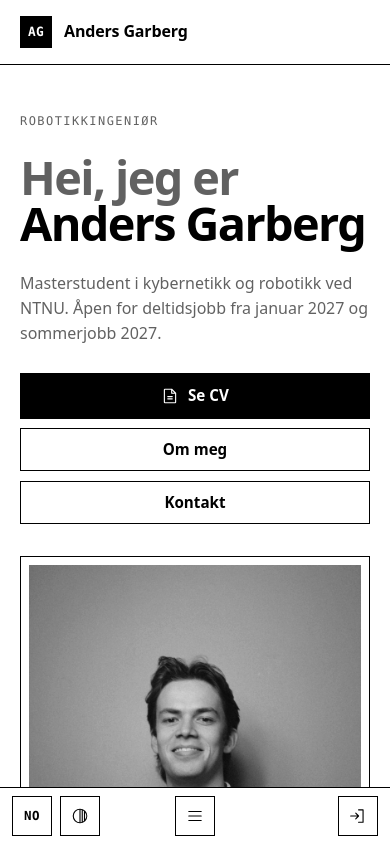
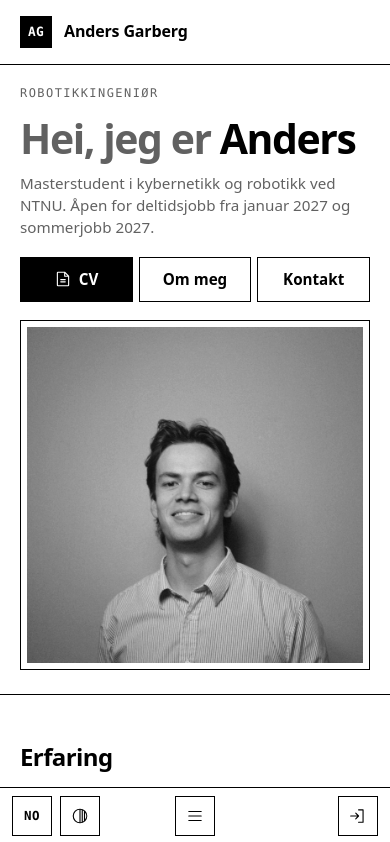
Before and after one commit to andersgar/anders.garberg.wtf, a React (Vite) app: page /om-meg in a window 390 px wide. Shown: the top 842 px of the page. Built offline with nearby package versions, Linux system fonts and the light colour scheme; no server answers.

Commit message:
Fit the phone hero above the fold: buttons in one row, short labels, smaller type.

```diff
--- a/scripts/prerender.ts
+++ b/scripts/prerender.ts
@@ -265,9 +265,9 @@ function renderBody(
 <header id="home" class="hero"><div class="container hero-wrap">
 <div class="hero-main">
 <p class="eyebrow">${escape(t.roleTitle)}</p>
-<h1><span class="greeting">${escape(t.greeting)}</span> <span class="name">${PERSON.name}</span></h1>
+<h1><span class="greeting">${escape(t.greeting)}</span> <span class="name">${PERSON.givenName}<span class="not-phone"> ${PERSON.familyName}</span></span></h1>
 <p class="hero-sub">${escape(t.heroSubtext)}</p>
-<div class="hero-cta"><a class="btn" href="${escape(t.cv)}">${escape(t.viewCV)}</a><a class="btn ghost" href="#about">${escape(t.about)}</a><a class="btn ghost" href="#contact">${escape(t.contact)}</a></div>
+<div class="hero-cta"><a class="btn" href="${escape(t.cv)}"><span class="not-phone">${escape(t.viewCV)}</span><span class="phone-only" aria-hidden="true">CV</span></a><a class="btn ghost" href="#about">${escape(t.about)}</a><a class="btn ghost" href="#contact">${escape(t.contact)}</a></div>
 </div>
 <figure class="hero-portrait"><img src="/assets/portrait.jpg" alt="${PERSON.name}" width="800" height="800" /></figure>
 </div></header>
--- a/src/components/Hero.tsx
+++ b/src/components/Hero.tsx
@@ -27,7 +27,9 @@ export function Hero() {
             <span className="greeting">
               {isAnders ? t("greetingEasterEgg") : t("greeting")}
             </span>{" "}
-            <span className="name">Anders Garberg</span>
+            <span className="name">
+              Anders<span className="not-phone"> Garberg</span>
+            </span>
           </h1>
           <p className="hero-sub">{t("heroSubtext")}</p>
           <div className="hero-cta">
@@ -37,7 +39,10 @@ export function Hero() {
               onClick={() => setShowCv(true)}
             >
               <FileText aria-hidden="true" />
-              {t("viewCV")}
+              <span className="not-phone">{t("viewCV")}</span>
+              <span className="phone-only" aria-hidden="true">
+                CV
+              </span>
             </button>
             <a className="btn ghost" href="#about">
               {t("about")}
--- a/src/styles/common.css
+++ b/src/styles/common.css
@@ -200,6 +200,11 @@ a {
 .btn:disabled {
   opacity: 0.5;
   cursor: not-allowed;
+}
+
+/* Phone-only and everything-but-phone spans (hero labels). */
+.phone-only {
+  display: none;
 }
 
 /* Clamped descriptions: the arrow sits inline at the end of the cut line. */
--- a/src/styles/mobile.css
+++ b/src/styles/mobile.css
@@ -402,11 +402,42 @@ html:has(body.mobile-menu-open) {
 }
 
 @media (max-width: 480px) {
+  /* Tighter hero: text, buttons and the whole portrait fit above the fold. */
+  .hero-wrap {
+    padding-block: 20px 24px;
+    gap: 18px;
+  }
+  .hero-main {
+    gap: 0.9rem;
+  }
+  .hero h1 {
+    font-size: clamp(2.1rem, 10.5vw, 2.6rem);
+  }
+  .hero-sub {
+    font-size: 0.95rem;
+    line-height: 1.45;
+  }
+  .hero-portrait {
+    padding: 6px;
+    width: min(100%, calc(100dvh - 420px));
+    margin-inline: auto;
+  }
+  .not-phone {
+    display: none;
+  }
+  .phone-only {
+    display: inline;
+  }
+  /* The three hero buttons share one row. */
   .hero-cta {
-    flex-direction: column;
+    flex-wrap: nowrap;
+    gap: 6px;
   }
   .hero-cta .btn {
-    width: 100%;
+    flex: 1 1 0;
+    min-width: 0;
+    padding-inline: 0.5rem;
+    gap: 0.4rem;
   }
   .mobile-menu {
     width: 100%;
```
